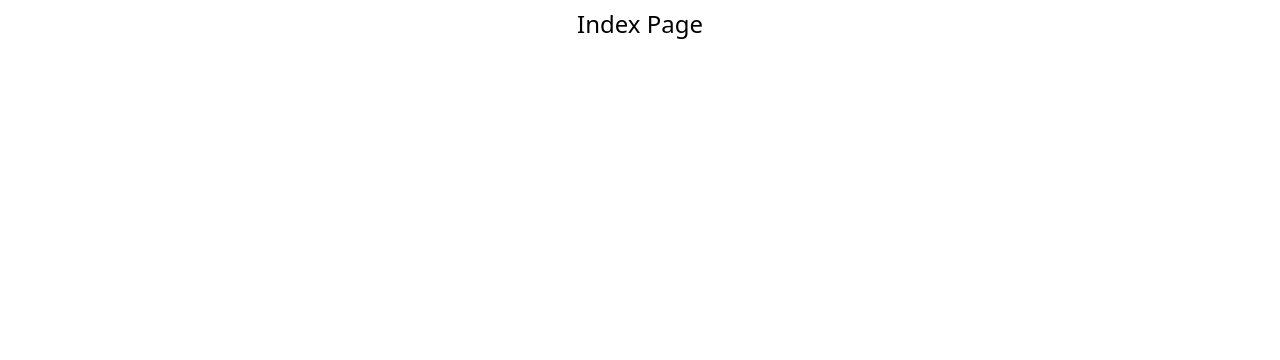
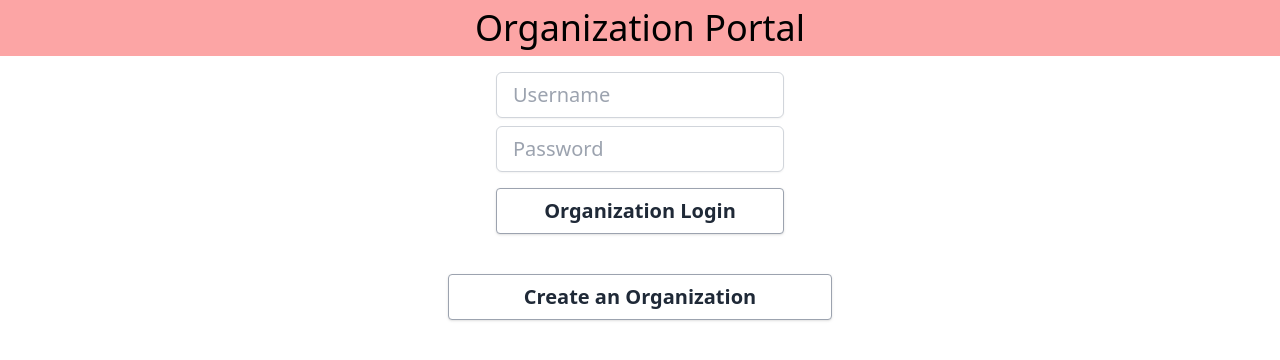
Before and after one commit to Daverhan/fingerprint-attendance-system, a Flask app: page / in a window 1280 px wide. Before the commit the part shown is almost empty. Shown: the top 360 px of the page. Run offline with Flask 3, Linux system fonts and the light colour scheme.

Commit message:
Add base layout for templates

```diff
--- a/server/app/static/css/main.css
+++ b/server/app/static/css/main.css
@@ -554,15 +554,151 @@ video {
   --tw-contain-style:  ;
 }
 
+.static {
+  position: static;
+}
+
+.m-2 {
+  margin: 0.5rem;
+}
+
+.mt-10 {
+  margin-top: 2.5rem;
+}
+
 .mt-2 {
   margin-top: 0.5rem;
 }
 
-.text-center {
-  text-align: center;
+.mt-4 {
+  margin-top: 1rem;
 }
 
-.text-2xl {
-  font-size: 1.5rem;
-  line-height: 2rem;
+.block {
+  display: block;
 }
+
+.flex {
+  display: flex;
+}
+
+.w-72 {
+  width: 18rem;
+}
+
+.w-96 {
+  width: 24rem;
+}
+
+.w-full {
+  width: 100%;
+}
+
+.w-screen {
+  width: 100vw;
+}
+
+.flex-col {
+  flex-direction: column;
+}
+
+.items-center {
+  align-items: center;
+}
+
+.justify-center {
+  justify-content: center;
+}
+
+.rounded {
+  border-radius: 0.25rem;
+}
+
+.rounded-md {
+  border-radius: 0.375rem;
+}
+
+.border {
+  border-width: 1px;
+}
+
+.border-gray-300 {
+  --tw-border-opacity: 1;
+  border-color: rgb(209 213 219 / var(--tw-border-opacity));
+}
+
+.border-gray-400 {
+  --tw-border-opacity: 1;
+  border-color: rgb(156 163 175 / var(--tw-border-opacity));
+}
+
+.bg-red-300 {
+  --tw-bg-opacity: 1;
+  background-color: rgb(252 165 165 / var(--tw-bg-opacity));
+}
+
+.bg-white {
+  --tw-bg-opacity: 1;
+  background-color: rgb(255 255 255 / var(--tw-bg-opacity));
+}
+
+.px-4 {
+  padding-left: 1rem;
+  padding-right: 1rem;
+}
+
+.py-2 {
+  padding-top: 0.5rem;
+  padding-bottom: 0.5rem;
+}
+
+.text-4xl {
+  font-size: 2.25rem;
+  line-height: 2.5rem;
+}
+
+.text-xl {
+  font-size: 1.25rem;
+  line-height: 1.75rem;
+}
+
+.font-semibold {
+  font-weight: 600;
+}
+
+.text-gray-800 {
+  --tw-text-opacity: 1;
+  color: rgb(31 41 55 / var(--tw-text-opacity));
+}
+
+.shadow {
+  --tw-shadow: 0 1px 3px 0 rgb(0 0 0 / 0.1), 0 1px 2px -1px rgb(0 0 0 / 0.1);
+  --tw-shadow-colored: 0 1px 3px 0 var(--tw-shadow-color), 0 1px 2px -1px var(--tw-shadow-color);
+  box-shadow: var(--tw-ring-offset-shadow, 0 0 #0000), var(--tw-ring-shadow, 0 0 #0000), var(--tw-shadow);
+}
+
+.shadow-sm {
+  --tw-shadow: 0 1px 2px 0 rgb(0 0 0 / 0.05);
+  --tw-shadow-colored: 0 1px 2px 0 var(--tw-shadow-color);
+  box-shadow: var(--tw-ring-offset-shadow, 0 0 #0000), var(--tw-ring-shadow, 0 0 #0000), var(--tw-shadow);
+}
+
+.hover\:bg-gray-100:hover {
+  --tw-bg-opacity: 1;
+  background-color: rgb(243 244 246 / var(--tw-bg-opacity));
+}
+
+.focus\:border-transparent:focus {
+  border-color: transparent;
+}
+
+.focus\:outline-none:focus {
+  outline: 2px solid transparent;
+  outline-offset: 2px;
+}
+
+.focus\:ring-2:focus {
+  --tw-ring-offset-shadow: var(--tw-ring-inset) 0 0 0 var(--tw-ring-offset-width) var(--tw-ring-offset-color);
+  --tw-ring-shadow: var(--tw-ring-inset) 0 0 0 calc(2px + var(--tw-ring-offset-width)) var(--tw-ring-color);
+  box-shadow: var(--tw-ring-offset-shadow), var(--tw-ring-shadow), var(--tw-shadow, 0 0 #0000);
+}
--- /dev/null
+++ b/server/app/templates/base.html
@@ -0,0 +1,20 @@
+<!DOCTYPE html>
+<html lang="en">
+
+<head>
+  <meta charset="UTF-8" />
+  <meta name="viewport" content="width=device-width, initial-scale=1.0" />
+  <link rel="stylesheet" href="{{ url_for('static', filename='css/main.css') }}" />
+  <title>{% block title %}{% endblock %}</title>
+</head>
+
+<body>
+  <main>
+    <header class="flex bg-red-300 w-screen justify-center">
+      <h1 class="text-4xl m-2">{% block header %}{% endblock %}</h1>
+    </header>
+    {% block content %}{% endblock %}
+  </main>
+</body>
+
+</html>
--- a/server/app/templates/index.html
+++ b/server/app/templates/index.html
@@ -1,14 +1,28 @@
-<!DOCTYPE html>
-<html lang="en">
-  <head>
-    <meta charset="UTF-8" />
-    <meta name="viewport" content="width=device-width, initial-scale=1.0" />
-    <link rel="stylesheet" href="../static/css/main.css" />
-    <title>Fingerprint Attendance System</title>
-  </head>
-  <body>
-    <header>
-      <h1 class="text-center text-2xl mt-2">Index Page</h1>
-    </header>
-  </body>
-</html>
+{% extends 'base.html' %}
+
+{% block title %}
+Fingerprint Attendance System
+{%endblock %}
+
+{% block header %}
+Organization Portal
+{% endblock %}
+
+{% block content %}
+<section class="flex flex-col items-center">
+  <form class="flex flex-col text-xl mt-4 items-center w-72">
+    <input placeholder="Username" type="text" name="username" id="username" autocomplete="username"
+      class="px-4 py-2 border border-gray-300 rounded-md shadow-sm focus:outline-none focus:ring-2 focus:border-transparent w-full" />
+    <input placeholder="Password" type="password" name="password" id="password"
+      class="mt-2 px-4 py-2 border border-gray-300 rounded-md shadow-sm focus:outline-none focus:ring-2 focus:border-transparent w-full" />
+    <button
+      class="mt-4 bg-white hover:bg-gray-100 text-gray-800 font-semibold py-2 px-4 border border-gray-400 rounded shadow w-full">
+      Organization Login
+    </button>
+  </form>
+  <button
+    class="mt-10 bg-white hover:bg-gray-100 text-gray-800 font-semibold py-2 px-4 border border-gray-400 rounded shadow text-xl w-96">
+    Create an Organization
+  </button>
+</section>
+{% endblock %}
```
